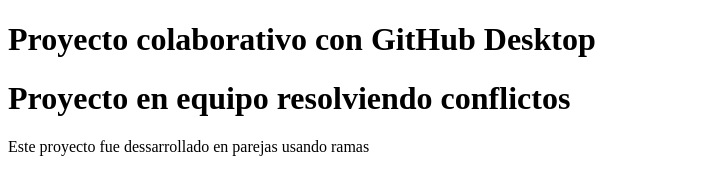
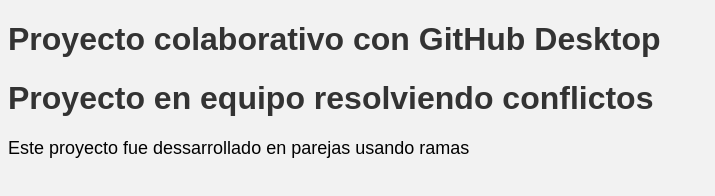
Before and after one commit to DocZyk/practica-colaborativa-git, a plain HTML site: page index.html in a window 1280 px wide. Shown: the whole page, without its empty margins (0-715 px from the left). Drawn offline with Linux system fonts and the light colour scheme.

Commit message:
agrego estilos CSS

```diff
--- /dev/null
+++ b/estilos.css
@@ -0,0 +1,12 @@
+body {
+    font-family: Arial, sans-serif;
+    background-color: #f2f2f2;
+}
+
+h1 {
+    color: #333;
+}
+
+p {
+    font-size: 18px;
+}
--- a/index.html
+++ b/index.html
@@ -3,6 +3,7 @@
 <head>
     <meta charset="UTF-8">
     <title>Práctica Git Colaborativa</title>
+    <link rel="stylesheet" href="estilos.css">
 </head>
 <body>
 
```
